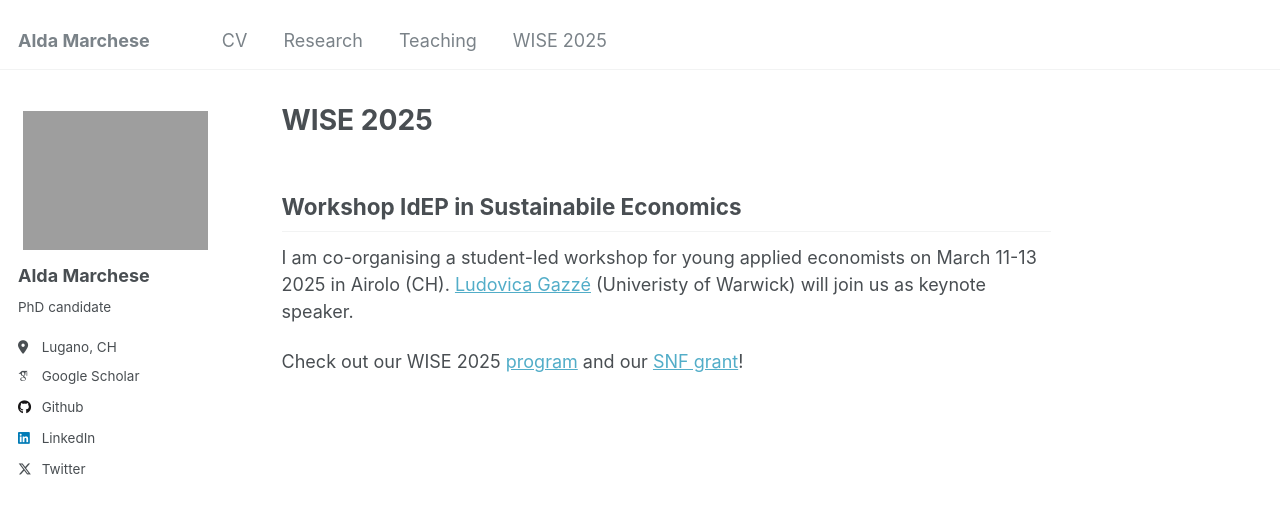
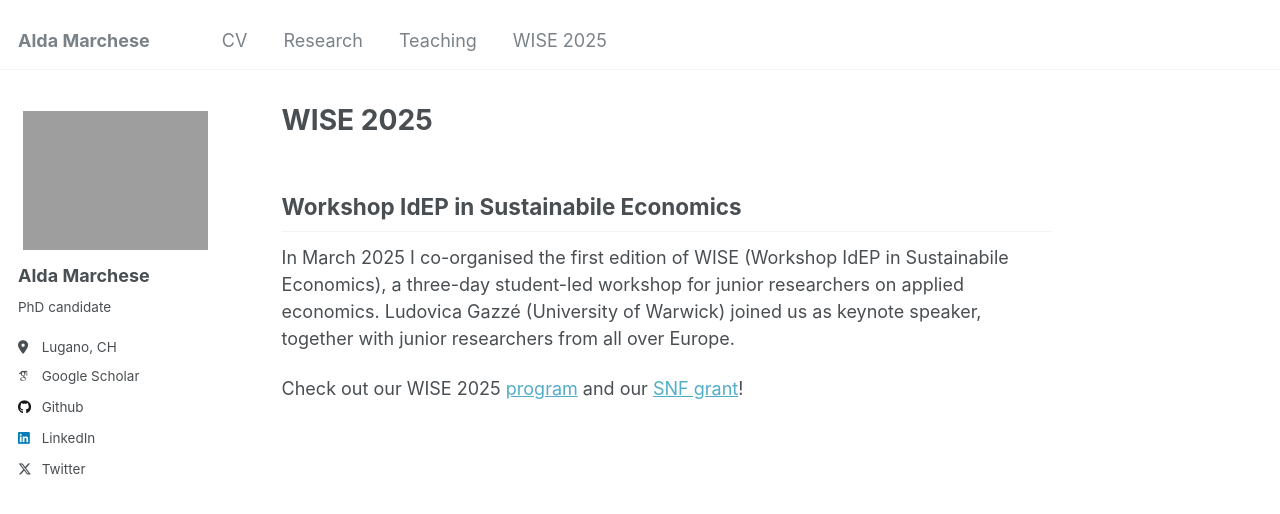
Before and after one commit to aldamarchese/aldamarchese.github.io, a Jekyll site: the page built from _pages/wise.md, in a window 1280 px wide. Shown: the top 514 px of the page. Built offline with Jekyll 4.4.1, drawn with Linux system fonts in a browser that asks for light colours; some web fonts are replaced.

Commit message:
Update wise.md

```diff
--- a/_pages/wise.md
+++ b/_pages/wise.md
@@ -8,6 +8,6 @@ redirect_from:
 ---
 ## Workshop IdEP in Sustainabile Economics
 
-  I am co-organising a student-led workshop for young applied economists on March 11-13 2025 in Airolo (CH). [Ludovica Gazzé](https://sites.google.com/view/ludovicagazze) (Univeristy of Warwick) will join us as keynote speaker.
+In March 2025 I co-organised the first edition of WISE (Workshop IdEP in Sustainabile Economics), a three-day student-led workshop for junior researchers on applied economics. Ludovica Gazzé (University of Warwick) joined us as keynote speaker, together with junior researchers from all over Europe.
 
-  Check out our WISE 2025 [program](https://www.usi.ch/it/feeds/30071){:target="_blank"} and our [SNF grant](https://data.snf.ch/grants/grant/232488){:target="_blank"}!
+Check out our WISE 2025 [program](https://www.usi.ch/it/feeds/30071){:target="_blank"} and our [SNF grant](https://data.snf.ch/grants/grant/232488){:target="_blank"}!
```
